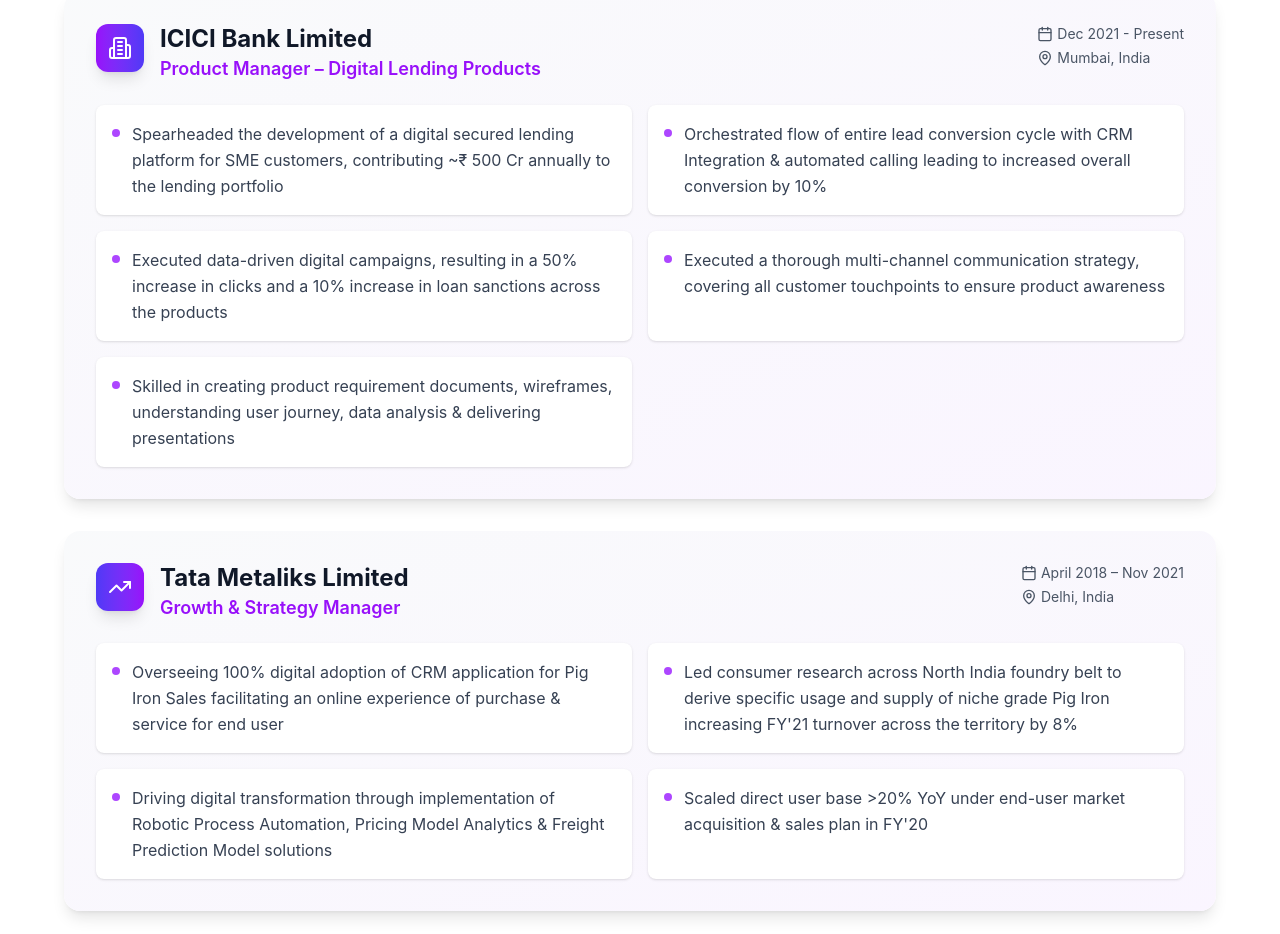
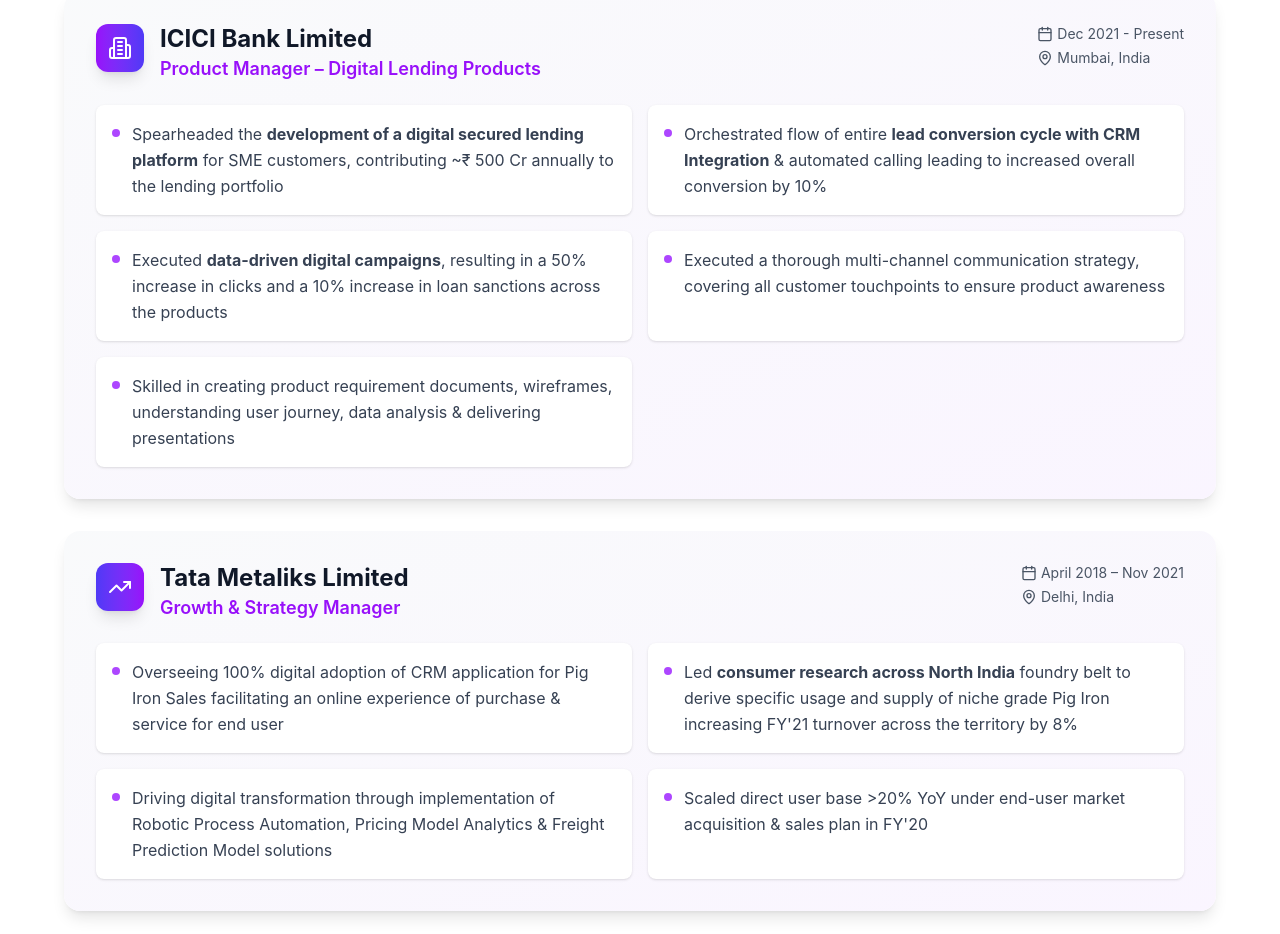
Before and after one commit to prod-blip/PersonalWebsite, a React (Vite) app: page / in a window 1280 px wide. Shown: the part 1080-2014 px from the top of the page. Built offline with nearby package versions, Linux system fonts and the light colour scheme.

Commit message:
push for strong pointers

```diff
--- a/src/components/AboutSection.jsx
+++ b/src/components/AboutSection.jsx
@@ -26,11 +26,11 @@
       icon: Building2,
       color: "from-purple-600 to-indigo-600",
       achievements: [
-        "Spearheaded the development of a digital secured lending platform for SME customers, contributing ~₹ 500 Cr annually to the lending portfolio",
-        "Orchestrated flow of entire lead conversion cycle with CRM Integration & automated calling leading to increased overall conversion by 10%",
-        "Executed data-driven digital campaigns, resulting in a 50% increase in clicks and a 10% increase in loan sanctions across the products",
-        "Executed a thorough multi-channel communication strategy, covering all customer touchpoints to ensure product awareness",
-        "Skilled in creating product requirement documents, wireframes, understanding user journey, data analysis & delivering presentations",
+        <>Spearheaded the <strong>development of a digital secured lending platform</strong> for SME customers, contributing ~₹ 500 Cr annually to the lending portfolio</>,
+        <>Orchestrated flow of entire <strong>lead conversion cycle with CRM Integration</strong> & automated calling leading to increased overall conversion by 10%</>,
+        <>Executed <strong>data-driven digital campaigns</strong>, resulting in a 50% increase in clicks and a 10% increase in loan sanctions across the products</>,
+        <>Executed a thorough multi-channel communication strategy, covering all customer touchpoints to ensure product awareness</>,
+        <>Skilled in creating product requirement documents, wireframes, understanding user journey, data analysis & delivering presentations</>,
       ]
     },
     {
@@ -42,7 +42,7 @@
       color: "from-indigo-600 to-purple-600",
       achievements: [
         "Overseeing 100% digital adoption of CRM application for Pig Iron Sales facilitating an online experience of purchase & service for end user",
-        "Led consumer research across North India foundry belt to derive specific usage and supply of niche grade Pig Iron increasing FY'21 turnover across the territory by 8%",
+        <>Led <strong>consumer research across North India</strong> foundry belt to derive specific usage and supply of niche grade Pig Iron increasing FY'21 turnover across the territory by 8%</>,
         "Driving digital transformation through implementation of Robotic Process Automation, Pricing Model Analytics & Freight Prediction Model solutions",
         "Scaled direct user base >20% YoY under end-user market acquisition & sales plan in FY'20"
       ]
```
